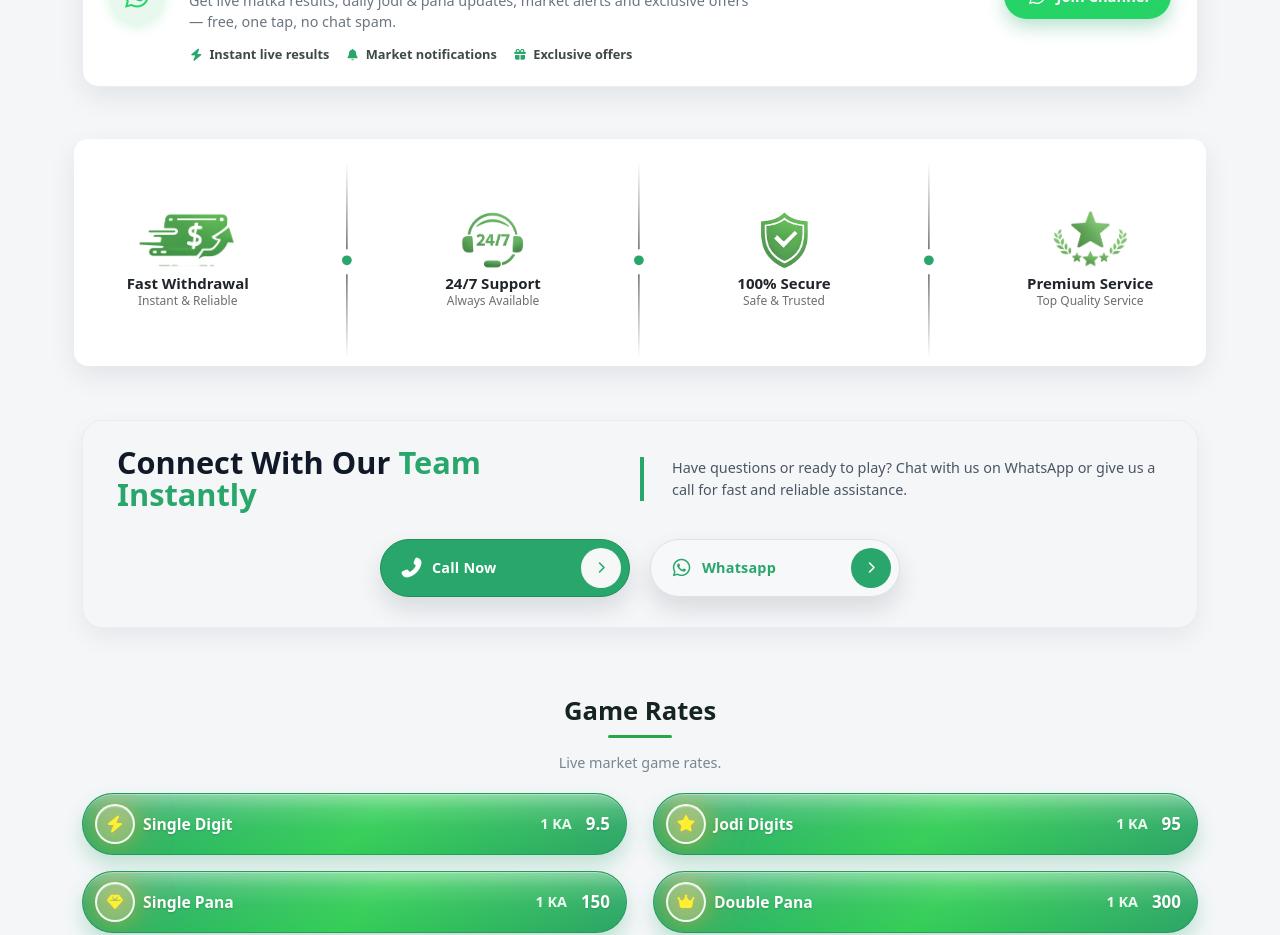
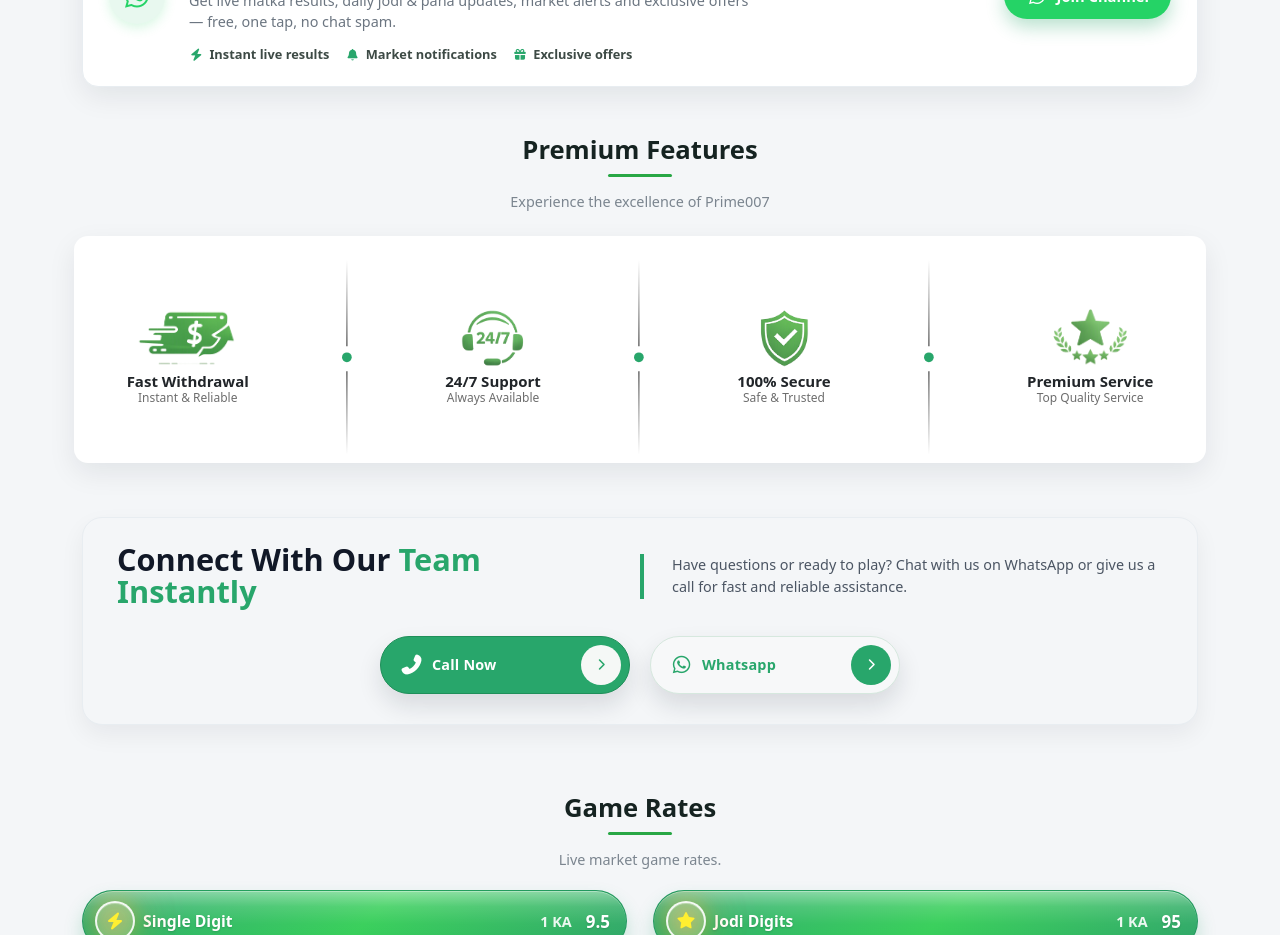
Before and after one commit to Ronney1802/prime007_landing_page, a React (Vite) app: page / in a window 1280 px wide. Shown: the part 960-1895 px from the top of the page. Built offline with nearby package versions, Linux system fonts and the light colour scheme.

Commit message:
updated feature block with heading/titles

```diff
--- a/src/components/FeatureBlock.jsx
+++ b/src/components/FeatureBlock.jsx
@@ -5,10 +5,16 @@ import fastWithdrawalIcon from "../assets/images/fast-withdrawal.png";
 import secureIcon from "../assets/images/secure.png";
 import supportIcon from "../assets/images/support.png";
 import SVGConnector from "./SVGConnector";
+import { BRAND_NAME } from "../constants";
 
 const FeatureBlock = () => {
   return (
     <div className="container feature-block">
+      <div className="feature-header">
+        <h2 className="section-title">Premium Features</h2>
+        <div className="green-line"></div>
+        <p className="section-sub">Experience the excellence of {BRAND_NAME}</p>
+      </div>
       <div className="row g-3 text-center align-items-center justify-content-around feature-row">
         <div className="col-6 col-md-auto">
           <FeatureCard
--- a/src/styles/FeatureBlock.css
+++ b/src/styles/FeatureBlock.css
@@ -1,5 +1,10 @@
 .feature-block {
-  margin: 40px 0 20px 0;
+  margin: 20px 0 20px 0;
+  /* background-color: red; */
+}
+
+.feature-header {
+  padding-bottom: 20px;
 }
 
 .feature-row {
```
